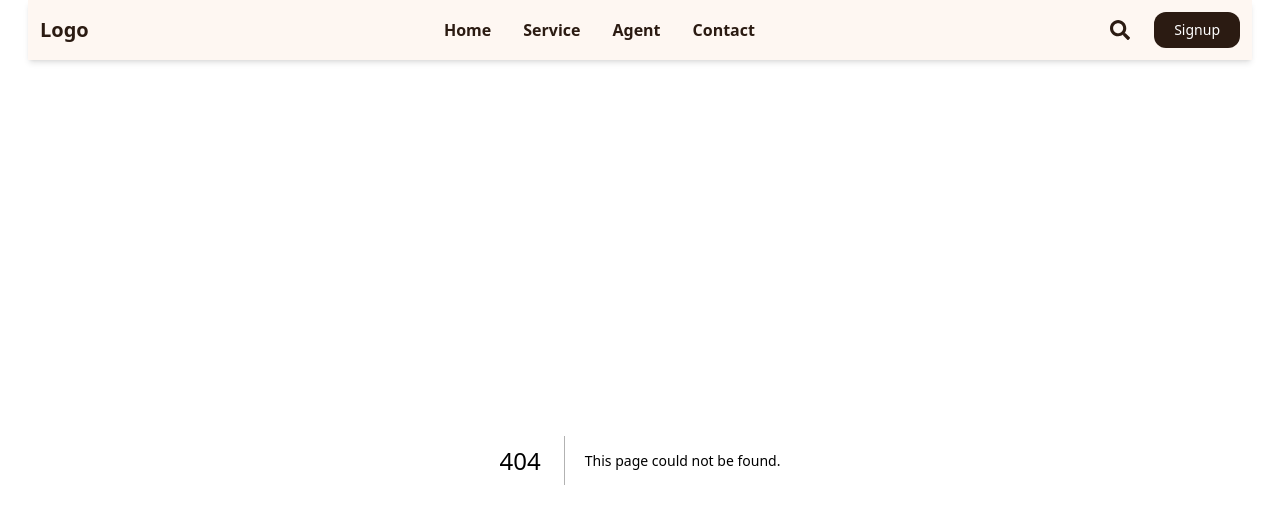
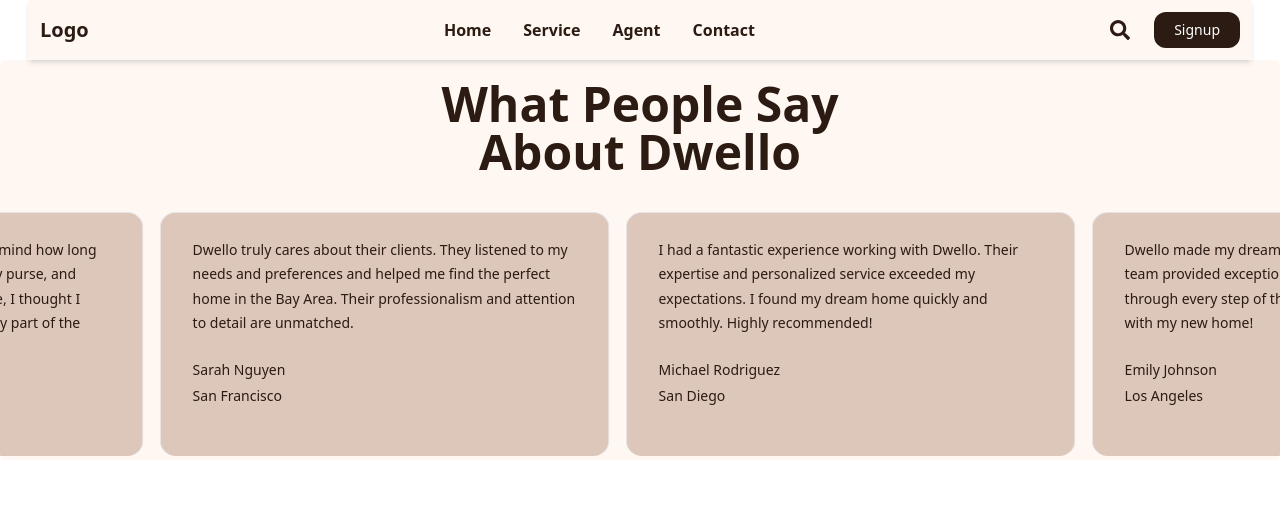
Before and after one commit to shaikrasheed6341/DreamHomeWebsite, a Next.js app: page /ReviewCard in a window 1280 px wide. Before the commit this address had no page. Shown: the top 524 px of the page. Built offline with nearby package versions, Linux system fonts and the light colour scheme.

Commit message:
done with review part

```diff
--- /dev/null
+++ b/app/ReviewCard/page.tsx
@@ -0,0 +1,52 @@
+"use client";
+
+import React from "react";
+import { InfiniteMovingCards } from "../components/ReviewCard/ReviewCard";
+
+export default function InfiniteMovingCardsDemo() {
+  return (
+    <div>
+    <div className="h-[25rem] rounded-md flex flex-col antialiased bg-[#FEF7F2] dark:bg-grid-white/[0.05] items-center justify-center relative overflow-hidden">
+    <div><p className="text-center text-5xl font-bold text-[#2B1B12] my-5 ">What People Say <br></br> About Dwello</p></div>
+
+      <InfiniteMovingCards
+        items={testimonials}
+        direction="right"
+        speed="slow"
+      />
+    </div>
+    </div>
+  );
+}
+
+const testimonials = [
+  {
+    quote:
+      "Dwello truly cares about their clients. They listened to my needs and preferences and helped me find the perfect home in the Bay Area. Their professionalism and attention to detail are unmatched.",
+    name: "Sarah Nguyen",
+    title: "San Francisco",
+  },
+  {
+    quote:
+      "I had a fantastic experience working with Dwello. Their expertise and personalized service exceeded my expectations. I found my dream home quickly and smoothly. Highly recommended!",
+    name: "Michael Rodriguez",
+    title: "San Diego",
+  },
+  {
+    quote: "Dwello made my dream of owning a home a reality! Their team provided exceptional support and guided me through every step of the process. I couldn't be happier with my new home!",
+    name: "Emily Johnson",
+    title: "Los Angeles",
+  },
+  {
+    quote:
+      "It is a truth universally acknowledged, that a single man in possession of a good fortune, must be in want of a wife.",
+    name: "Jane Austen",
+    title: "Pride and Prejudice",
+  },
+  {
+    quote:
+      "Call me Ishmael. Some years ago—never mind how long precisely—having little or no money in my purse, and nothing particular to interest me on shore, I thought I would sail about a little and see the watery part of the world.",
+    name: "Herman Melville",
+    title: "Moby-Dick",
+  },
+];
--- /dev/null
+++ b/app/components/ReviewCard/ReviewCard.tsx
@@ -0,0 +1,117 @@
+"use client";
+
+import { cn } from "../../lib/utils";
+import React, { useEffect, useState } from "react";
+
+export const InfiniteMovingCards = ({
+  items,
+  direction = "left",
+  speed = "fast",
+  pauseOnHover = true,
+  className,
+}: {
+  items: {
+    quote: string;
+    name: string;
+    title: string;
+  }[];
+  direction?: "left" | "right";
+  speed?: "fast" | "normal" | "slow";
+  pauseOnHover?: boolean;
+  className?: string;
+}) => {
+  const containerRef = React.useRef<HTMLDivElement>(null);
+  const scrollerRef = React.useRef<HTMLUListElement>(null);
+
+  useEffect(() => {
+    addAnimation();
+  }, []);
+  const [start, setStart] = useState(false);
+  function addAnimation() {
+    if (containerRef.current && scrollerRef.current) {
+      const scrollerContent = Array.from(scrollerRef.current.children);
+
+      scrollerContent.forEach((item) => {
+        const duplicatedItem = item.cloneNode(true);
+        if (scrollerRef.current) {
+          scrollerRef.current.appendChild(duplicatedItem);
+        }
+      });
+
+      getDirection();
+      getSpeed();
+      setStart(true);
+    }
+  }
+  const getDirection = () => {
+    if (containerRef.current) {
+      if (direction === "left") {
+        containerRef.current.style.setProperty(
+          "--animation-direction",
+          "forwards",
+        );
+      } else {
+        containerRef.current.style.setProperty(
+          "--animation-direction",
+          "reverse",
+        );
+      }
+    }
+  };
+  const getSpeed = () => {
+    if (containerRef.current) {
+      if (speed === "fast") {
+        containerRef.current.style.setProperty("--animation-duration", "20s");
+      } else if (speed === "normal") {
+        containerRef.current.style.setProperty("--animation-duration", "40s");
+      } else {
+        containerRef.current.style.setProperty("--animation-duration", "80s");
+      }
+    }
+  };
+  return (
+    <div
+      ref={containerRef}
+      className={cn(
+        "scroller relative z-20 max-w-7xl overflow-hidden ]",
+        className,
+      )}
+    >
+      <ul
+        ref={scrollerRef}
+        className={cn(
+          "flex w-max min-w-full shrink-0 flex-nowrap gap-4 py-4",
+          start && "animate-scroll",
+          pauseOnHover && "hover:[animation-play-state:paused]",
+        )}
+      >
+        {items.map((item, idx) => (
+          <li
+            className="relative w-[350px] max-w-full shrink-0 rounded-2xl border border-b-0 border-zinc-200 bg-[linear-gradient(180deg,#DDC7BB,#DDC7BB)] px-8 py-6 md:w-[450px] dark:bg-[linear-gradient(180deg,#DDC7BB,#DDC7BB)]"
+            key={item.name}
+          >
+            <blockquote>
+              <div
+                aria-hidden="true"
+                className="user-select-none pointer-events-none absolute -top-0.5 -left-0.5 -z-1 h-[calc(100%_+_4px)] w-[calc(100%_+_4px)]"
+              ></div>
+              <span className="relative z-20 text-sm leading-[1.6] font-normal text-[#2B1B12]">
+                {item.quote}
+              </span>
+              <div className="relative  z-20 mt-6 flex flex-row items-center">
+                <span className="flex  flex-col gap-1">
+                  <span className="text-sm leading-[1.6] font-normal  text-[#2B1B12]">
+                    {item.name}
+                  </span>
+                  <span className="text-sm leading-[1.6] font-normal text-[#2B1B12]">
+                    {item.title}
+                  </span>
+                </span>
+              </div>
+            </blockquote>
+          </li>
+        ))}
+      </ul>
+    </div>
+  );
+};
--- a/app/globals.css
+++ b/app/globals.css
@@ -1 +1,13 @@
 @import "tailwindcss";
+
+@import "tailwindcss";
+
+@theme inline {
+  --animate-scroll: scroll var(--animation-duration, 40s) var(--animation-direction, forwards) linear infinite;
+
+  @keyframes scroll {
+    to {
+      transform: translate(calc(-50% - 0.5rem));
+    }
+  }
+}
--- a/app/page.tsx
+++ b/app/page.tsx
@@ -3,6 +3,7 @@ import { SearchComponent } from "./components/searchcomponetn/Searchcomponent"
 import Cardcomponent from "./components/Card/Cardcomponent"
 import { Quastion } from "./components/Quastion"
 import Supportcards from "./Supportcards/page"
+import InfiniteMovingCardsDemo from "./ReviewCard/page"
 export default function Home() {
   return (
 
@@ -13,6 +14,7 @@ export default function Home() {
  <Cardcomponent />
  <Quastion />
  <Supportcards />
+ <InfiniteMovingCardsDemo />
 </>
 
 )
```
